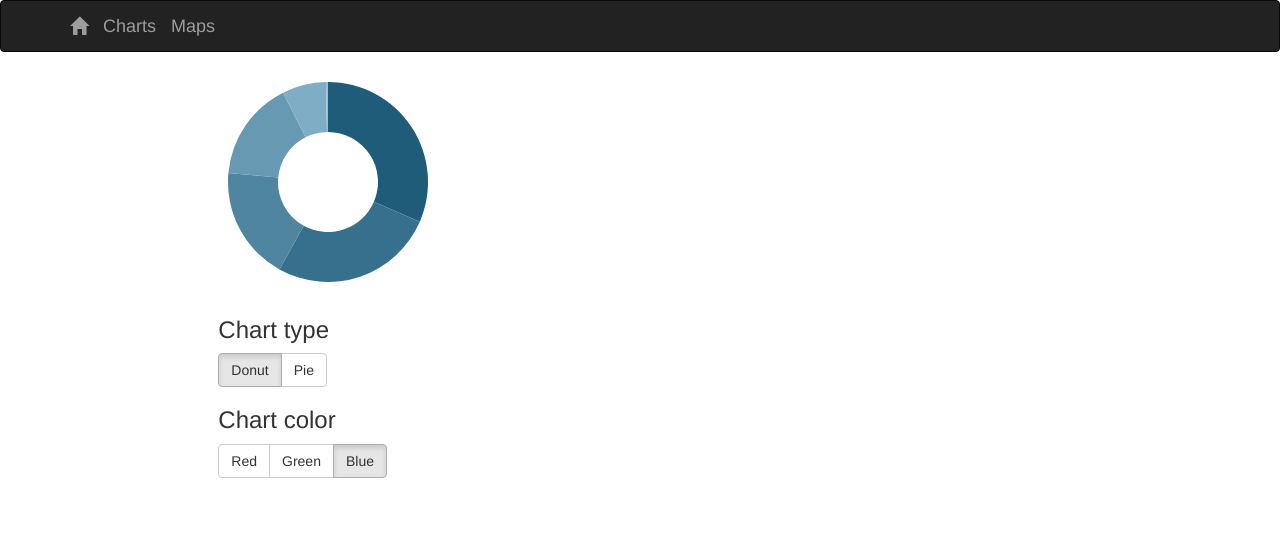
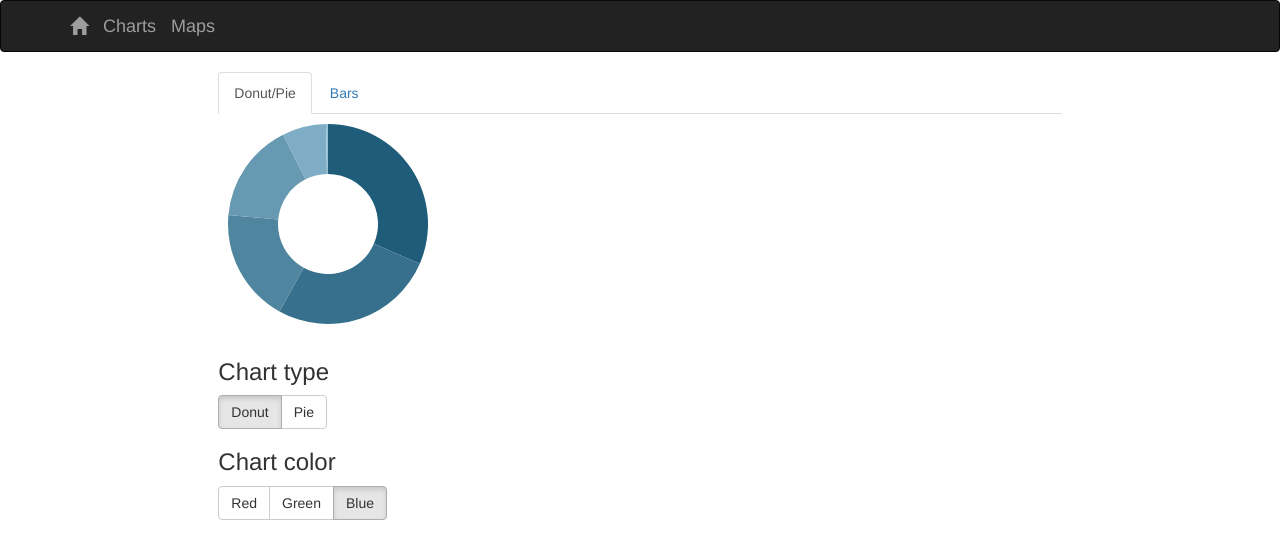
Before and after one commit to EKlevrai/courantderacines, a React (Create React App) app: page /charts in a window 1280 px wide. Shown: the top 558 px of the page. Built offline with nearby package versions, Linux system fonts and the light colour scheme.

Commit message:
[barchart] added tabs

```diff
--- a/src/components/chart/Chart.js
+++ b/src/components/chart/Chart.js
@@ -1,5 +1,5 @@
 import React, { Component } from 'react';
-import { Row, Col } from 'react-bootstrap';
+import { Row, Col, Tabs, Tab } from 'react-bootstrap';
 
 import Pie from './charts/Pie';
 
@@ -9,7 +9,16 @@ class Chart extends Component {
 			<Row>
 				<Col md={2}></Col>
 				<Col md={8}>
-					<Pie/>
+					<Tab.Container defaultActiveKey={'pie'} animation={false}  generateChildId={(eventKey, type) => `${type}-${eventKey}`}>
+						<Tabs id="noanim-tab-example">
+							<Tab eventKey={'pie'} title="Donut/Pie">
+								<Pie/>
+							</Tab>
+							<Tab eventKey={'bar'} title="Bars">
+
+							</Tab>
+						</Tabs>
+					</Tab.Container>
 				</Col>
 				<Col md={2}></Col>
 			</Row>
```
